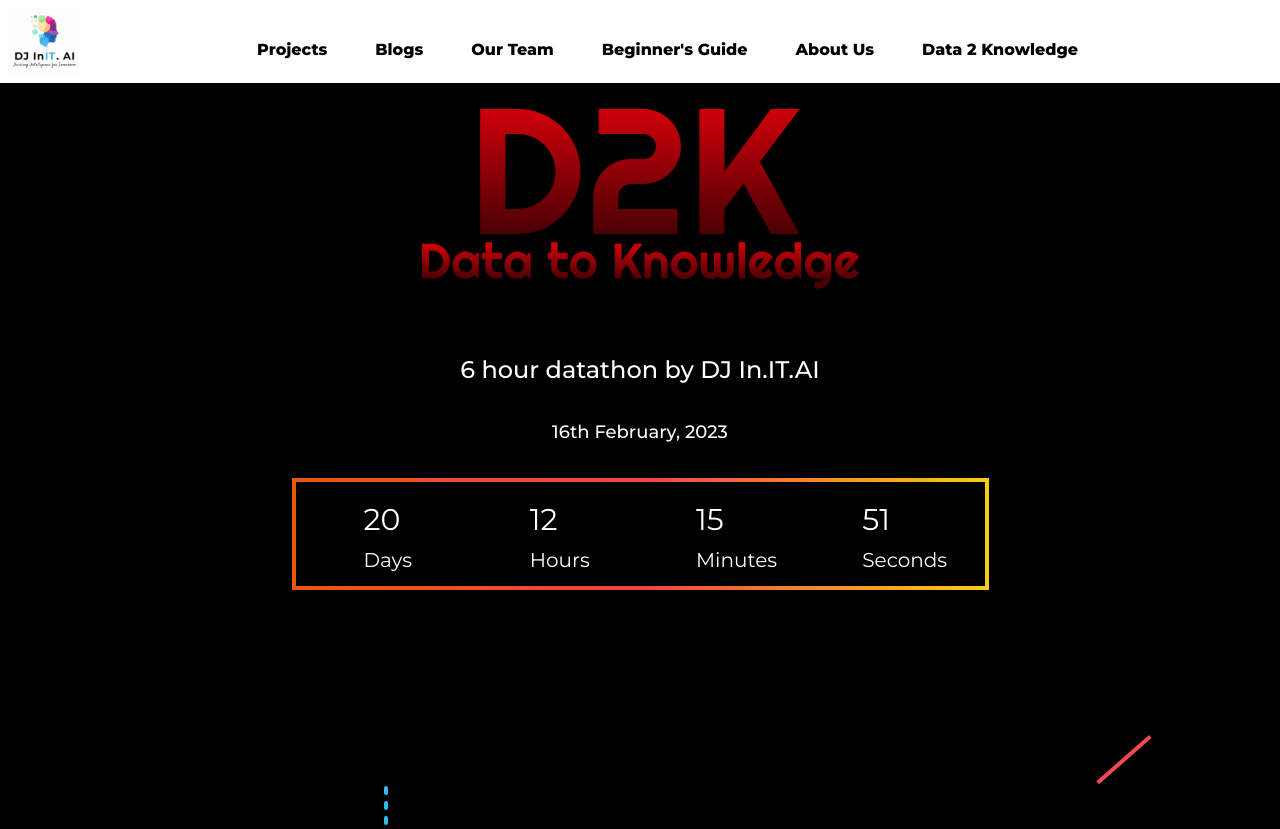
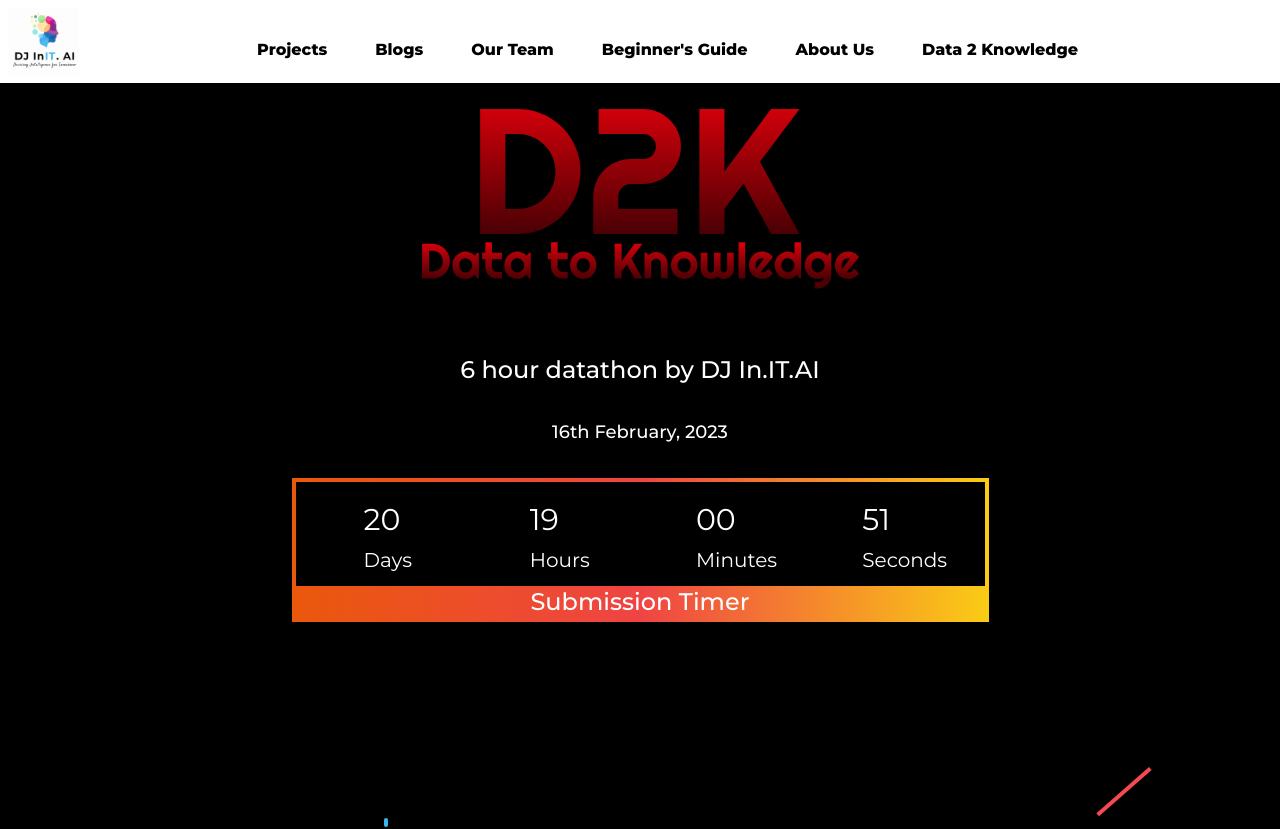
Before and after one commit to JayThadeshwar/InitAI-Frontend, a React (Create React App) app: page /events/data-2-knowledge in a window 1280 px wide. Shown: the top 829 px of the page. Built offline with nearby package versions, Linux system fonts and the light colour scheme.

Commit message:
Timer changed

```diff
--- a/src/components/datathon/Timer.js
+++ b/src/components/datathon/Timer.js
@@ -3,7 +3,8 @@
 
 const Timer = () => {
   // const deadline = "February, 16, 2023";
-  const parsedDeadline = 1676516400000;
+  // const parsedDeadline = 1676516400000;
+  const parsedDeadline = 1676540700000;
   const [time, setTime] = React.useState(parsedDeadline - Date.now());
 
 
@@ -24,6 +25,7 @@
     <div className="font-['Montserrat'] bg-gradient-to-r from-orange-600 via-red-500 to-yellow-400 p-1">
       {
         time / DAY > 0 ?
+        <>
           <div className="grid grid-cols-4 bg-black md:p-3">
             {
               Object.entries({
@@ -38,9 +40,14 @@
                     <span className="md:px-14 px-1 text-base md:text-xl text-white">{label}</span>
                   </div>
                 </div>
+
               ))
             }
-          </div>
+            </div>
+            <div className="font-['Montserrat'] text-center text-white font-medium text-2xl">Submission Timer</div>
+
+          </>
+
           : <div className="text-xl text-white text-center"> Inspect the data, and it will confess anything. </div>
       }
     </div>
```
